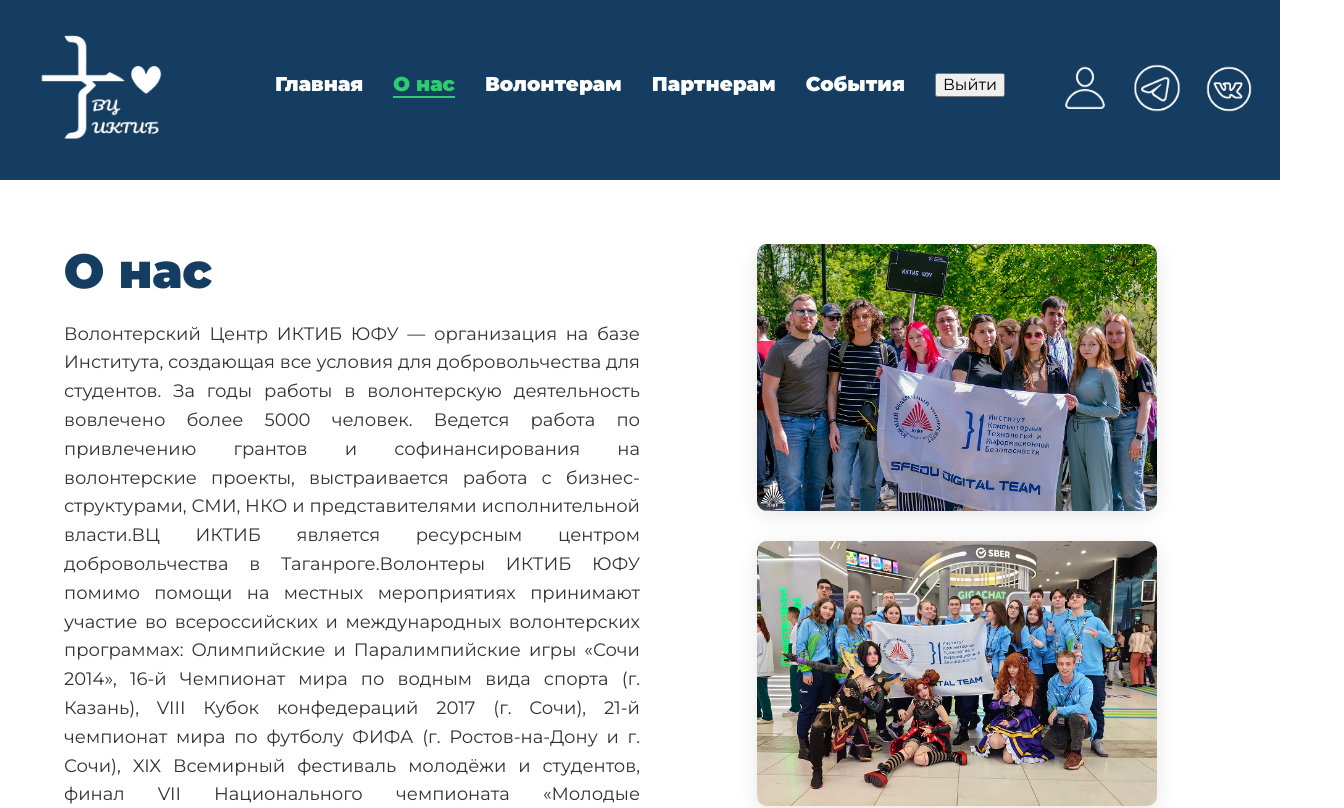
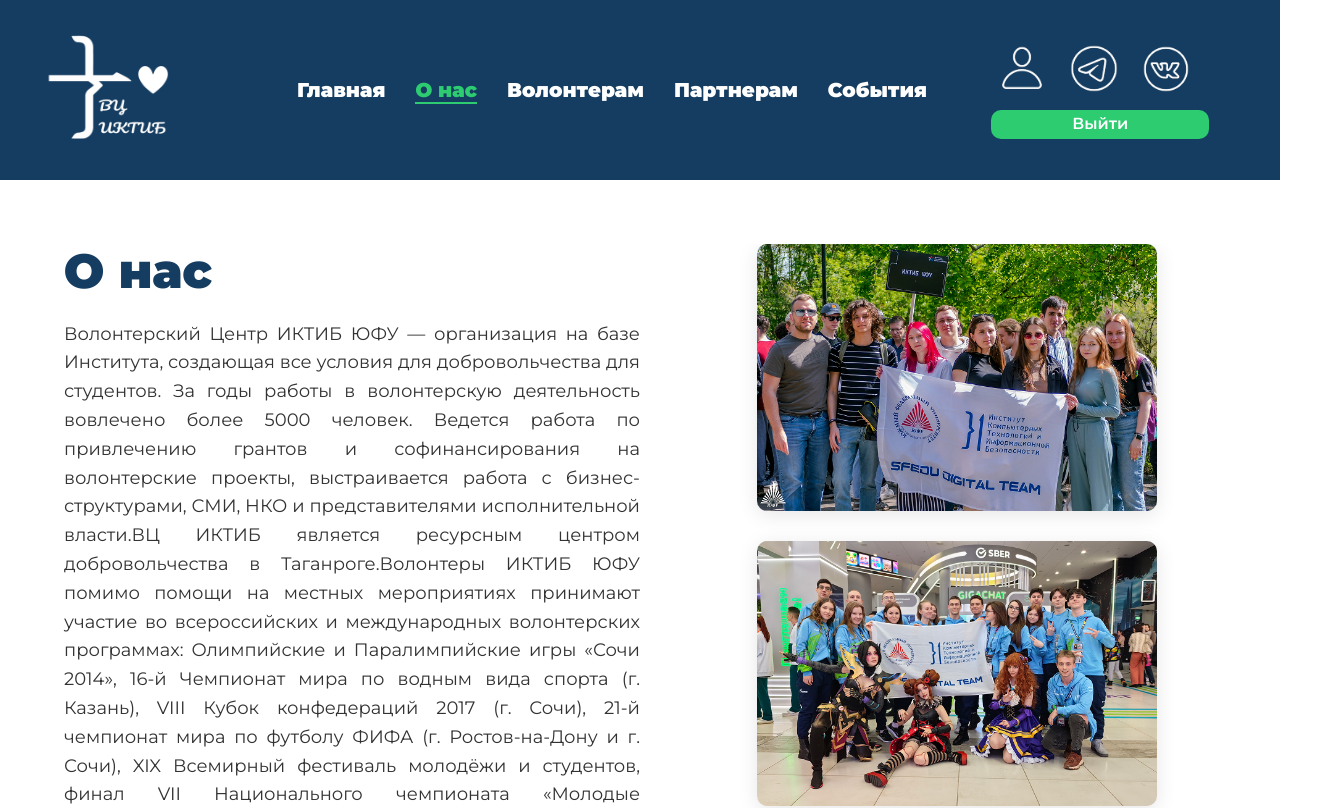
Before and after one commit to VsevolodEpihin/rybka, a React (Vite) app: page /about-us in a window 1280 px wide. Shown: the top 808 px of the page, 1344 px wide, since content can reach past the window. Built offline with nearby package versions, Linux system fonts and the light colour scheme; sample sign-in values are in the browser's storage.

Commit message:
create logout btn

```diff
--- a/src/components/Header/Header.module.css
+++ b/src/components/Header/Header.module.css
@@ -4,6 +4,18 @@
   justify-content: space-around;
   align-items: center;
   position: relative;
+}
+
+.logoutButton {
+  background-color: #2ecc71;
+  border-radius: 10px;
+  border: 0;
+  padding: 2%;
+  margin-left: 2%;
+  color: white;
+  font-weight: 600;
+  width: 80%;
+  cursor: pointer;
 }
 
 .navContainer {
@@ -14,6 +26,7 @@
 
 .nav {
   display: flex;
+  align-items: center;
 }
 
 .item {
--- a/src/components/Header/Header.tsx
+++ b/src/components/Header/Header.tsx
@@ -53,9 +53,7 @@ const Header = () => {
           <li className={styles.item}>
             <NavLink to="/about-us" onClick={() => setIsMenuOpen(false)}>
               {({ isActive }) => (
-                <span className={isActive ? `${styles.link} ${styles.active}` : styles.link}>
-                  О нас
-                </span>
+                <span className={isActive ? `${styles.link} ${styles.active}` : styles.link}>О нас</span>
               )}
             </NavLink>
           </li>
@@ -86,17 +84,6 @@ const Header = () => {
               )}
             </NavLink>
           </li>
-          <li className={styles.item}>
-            {token ? (
-              <button className={styles.logoutButton} onClick={handleLogout}>
-                Выйти
-              </button>
-            ) : (
-              <button className={styles.loginButton} onClick={handleProfileClick}>
-                Войти
-              </button>
-            )}
-          </li>
         </ul>
       </nav>
       <div className={`${styles.socialMedia} ${isMenuOpen ? styles.open : ''}`}>
@@ -121,6 +108,11 @@ const Header = () => {
             alt="vk"
           />
         </NavLink>
+        {token && (
+          <button className={styles.logoutButton} onClick={handleLogout}>
+            Выйти
+          </button>
+        )}
       </div>
     </header>
   )
--- a/src/components/InfoBox/InfoBox.module.css
+++ b/src/components/InfoBox/InfoBox.module.css
@@ -39,3 +39,7 @@
   margin: 0;
   color: #153D61;
 }
+
+.imgContainer > img {
+  max-width: 100%;
+}
--- a/src/components/Team/Team.module.css
+++ b/src/components/Team/Team.module.css
@@ -1,6 +1,5 @@
 .container {
   margin: 5% 0;
-  width: 100%;
   display: flex;
   justify-content: center;
   flex-direction: column;
```
